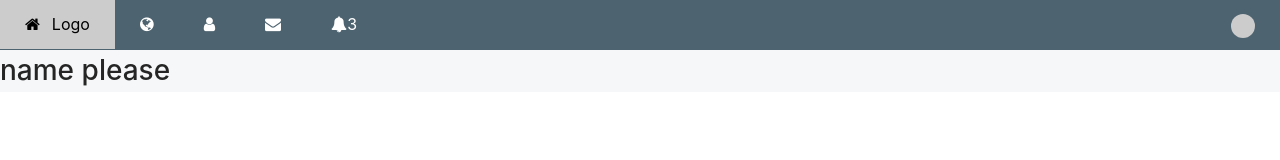
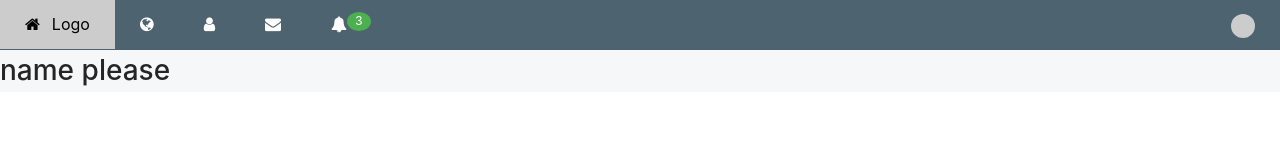
Before and after one commit to ravindrakumarkumawat/social-page, a React (Create React App) app: page / in a window 1280 px wide. Shown: the top 160 px of the page. Built offline with nearby package versions, Linux system fonts and the light colour scheme.

Commit message:
nav badge is created

```diff
--- a/src/components/Navbar/Navbar.css
+++ b/src/components/Navbar/Navbar.css
@@ -36,6 +36,26 @@
   float: right;
 }
 
+.badge {
+  border-radius: 50%;
+  display: block;
+  padding-left: 8px;
+  padding-right: 8px;
+  text-align: center;
+}
+.right {
+  float: right;
+}
+.green {
+  color: #fff;
+  background-color: #4CAF50;
+}
+
+.small {
+  font-size: 12px;
+}
+
+
 .ant-avatar {
   height: 1.5rem !important;
   width: 1.5rem !important;
--- a/src/components/Navbar/index.js
+++ b/src/components/Navbar/index.js
@@ -65,8 +65,8 @@ const Navbar = () => {
             </a>
             <Dropdown overlay={menu} placement="bottomLeft" arrow>
               <a>
-                <i class="fa fa-bell"></i>
-                <span class="w3-badge w3-right w3-small w3-green">3</span>
+                <i className="fa fa-bell"></i>
+                <span className="badge right small green">3</span>
               </a>
             </Dropdown>
             <a
```
